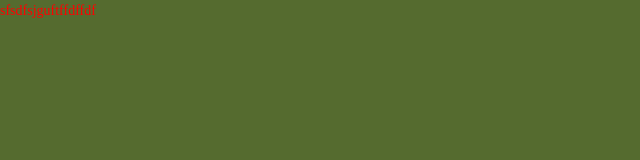
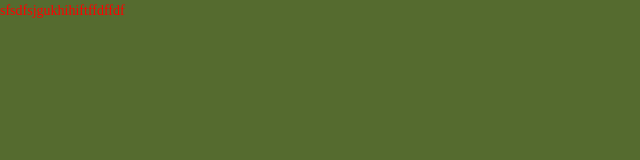
Before and after one commit to newspacestar/FutureTech, a plain HTML site: page index.html in a window 1280 px wide. Shown: the full height of the page, 0-640 px from the left. Drawn offline with nearby package versions, Linux system fonts and the light colour scheme; files that its build step writes are made by us from their sources.

Commit message:
commit 14

```diff
--- a/index.html
+++ b/index.html
@@ -10,6 +10,6 @@
 	<link rel="stylesheet" href="styles/main.css">
 </head>
 <body>
-<p>sfsdfsjguftffdffdf</p>
+<p>sfsdfsjgukhihiftffdffdf</p>
 </body>
 </html>
```
